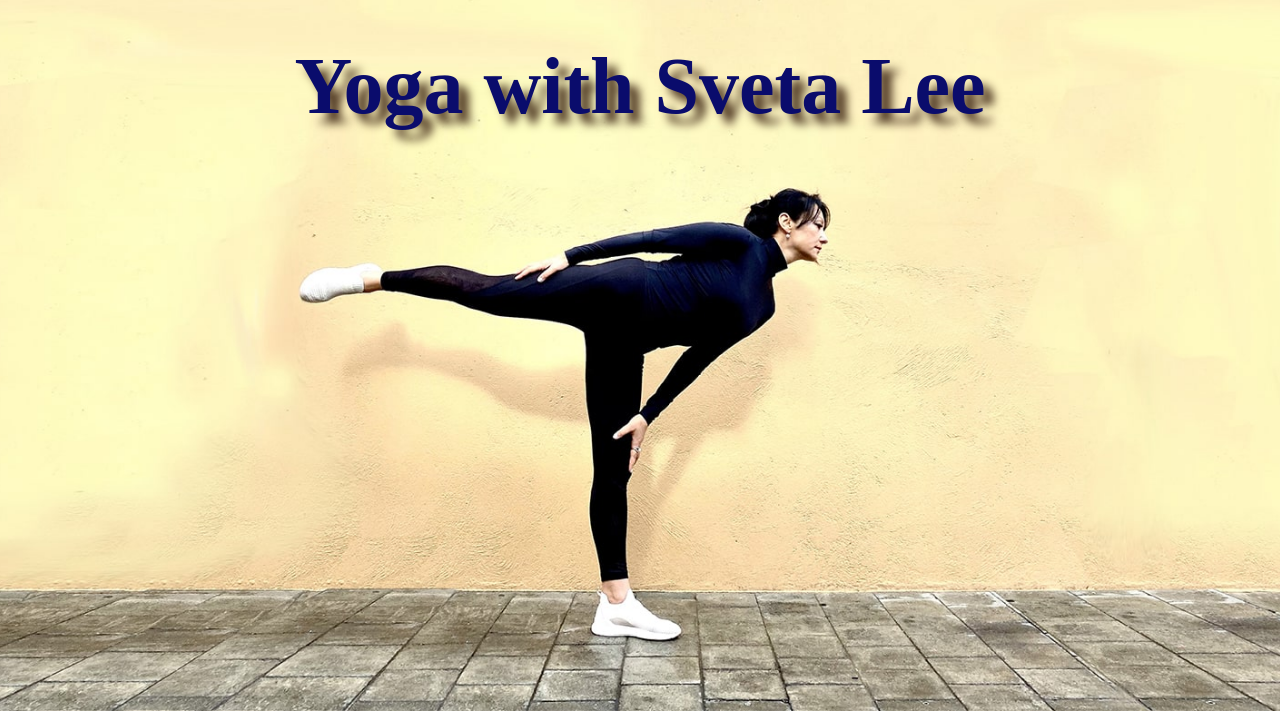
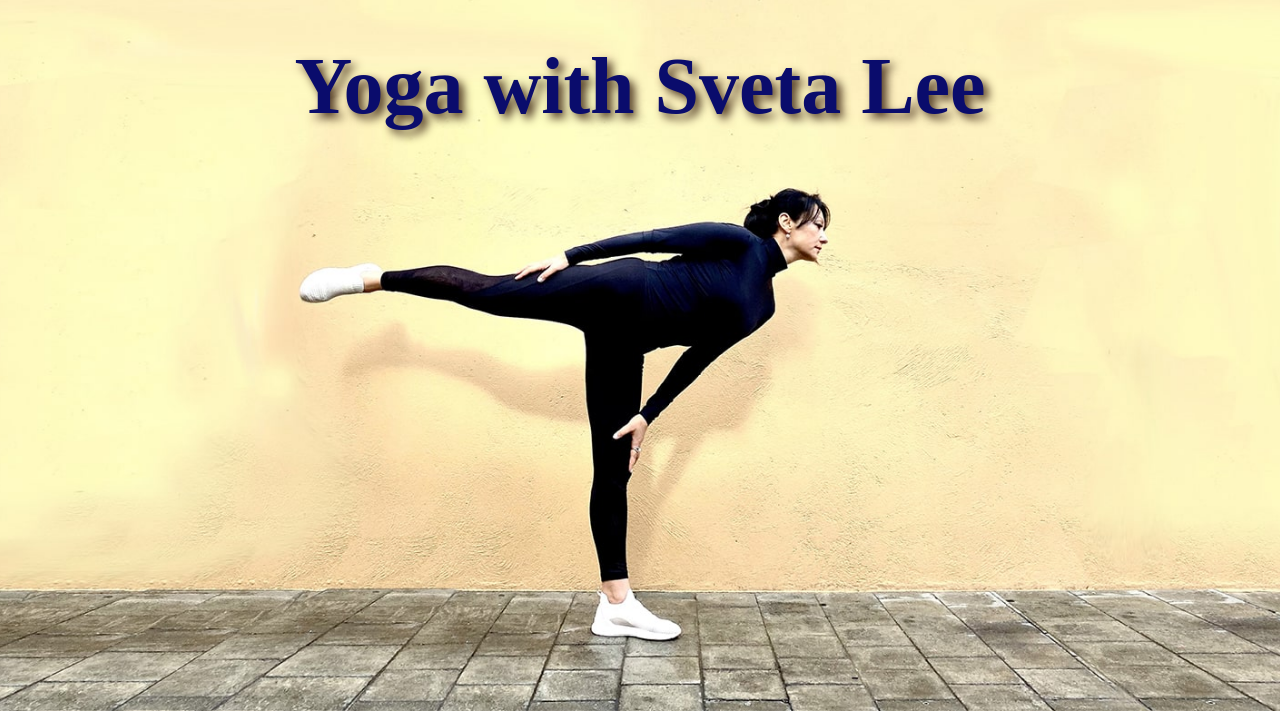
Before and after one commit to Andrei-Kireichuk/yoga, a plain HTML site: page index.html in a window 1280 px wide. Shown: the part 89-802 px from the top of the page. Drawn offline with nearby package versions, Linux system fonts and the light colour scheme; a web font is replaced by a local one.

Commit message:
30-09-2021

```diff
--- a/index.html
+++ b/index.html
@@ -1,6 +1,8 @@
 <!DOCTYPE html>
 <html lang="ru">
 <head>
+  <meta name = "description" content = "Занятия йогой онлайн">
+  <meta name = "keywords" content = "IT,yogaforIT,йогадляайтишников,stressmanagement,антистресс,йогадлявсех,IT йога,йога на стуле,Йога пауза,йога для начинающих,йога упражнения,йога видео,занятия йогой,йога 10 минут,йога 20 минут,йога света ли,света ли,света ли йога">
   <script src="https://ajax.googleapis.com/ajax/libs/jquery/3.5.1/jquery.min.js"></script>
   <link rel="apple-touch-icon" sizes="180x180" href="images/untitled(2).svg">
   <link rel="icon" type="image/png" sizes="192x192" href="images/untitled(2).svg">
--- a/style.css
+++ b/style.css
@@ -21,7 +21,7 @@ h1 {
   font-family: "Over the Rainbow";
   font-size: 80px;
   color: #0a0c6c;
-  text-shadow: 10px 10px 10px rgb(77, 54, 33);
+  text-shadow: 5px 5px 10px rgb(77, 54, 33);
 }
 
 h2 {
```
